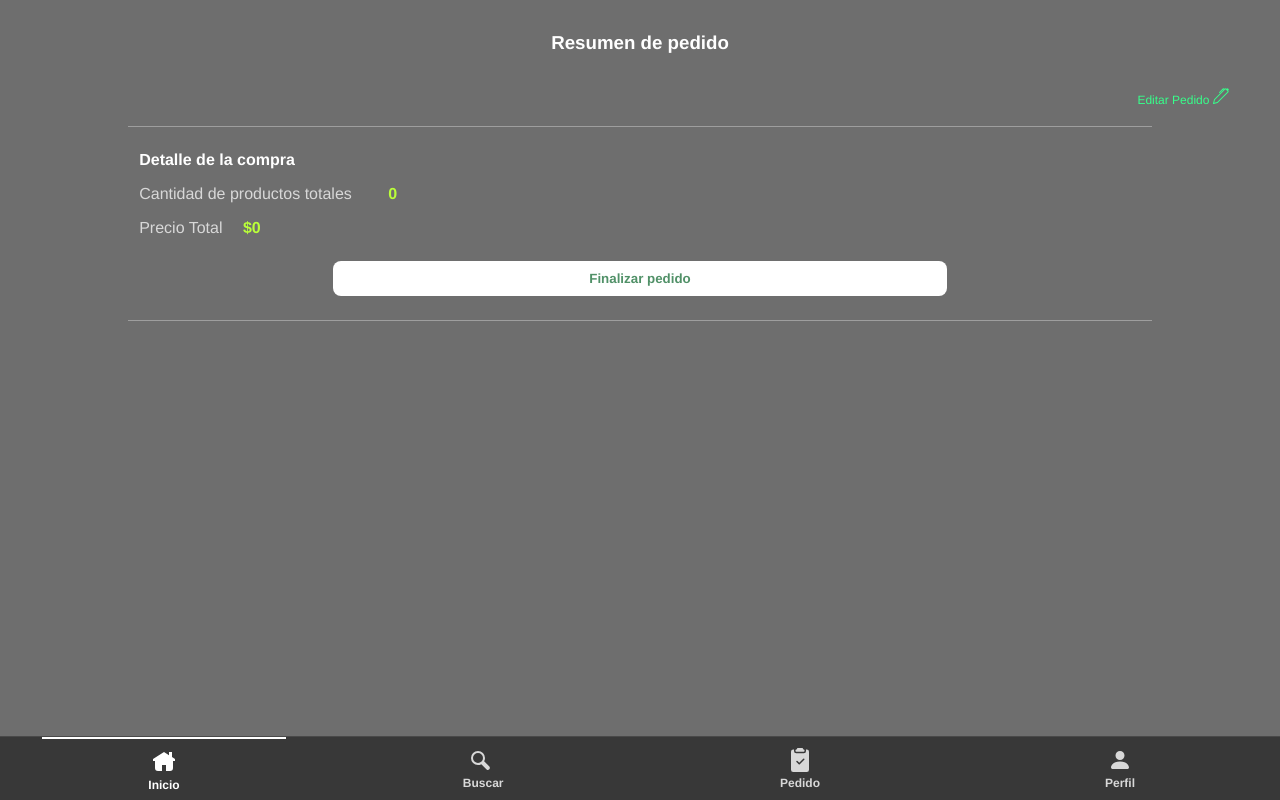
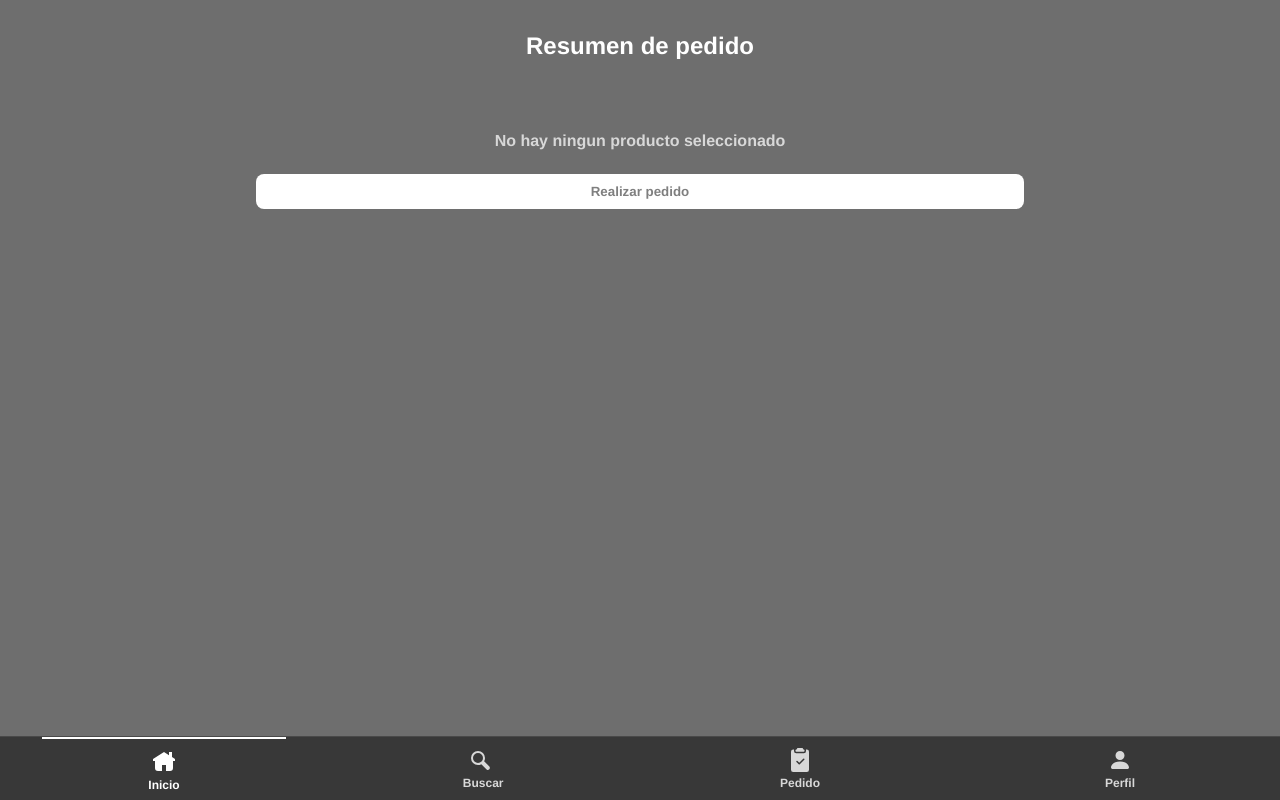
Before and after one commit to Alan-Ribeca/Mi-Pedido, a React (Vite) app: page /pedido in a window 1280 px wide. Built offline with nearby package versions, Linux system fonts and the light colour scheme.

Commit message:
agregando una alerta sino hay productos seleccionados

```diff
--- a/src/components/Home/Home.jsx
+++ b/src/components/Home/Home.jsx
@@ -1,6 +1,8 @@
 import { useContext } from "react";
 import { FuncionesContext } from "../../context/Funciones";
 import { Carrusel } from "./Carrusel";
+import { Link } from "react-router-dom";
+
 import "./home.scss";
 
 export const Home = () => {
@@ -95,7 +97,16 @@ export const Home = () => {
               </section>
             )
           )}
-          <button className={`btnFinalizarCompra ${arrayProduc.some(p => cantidad[p.id] > 0) ? "btnActivado" : ""}`}>Realizar pedido</button>
+          <Link to={"/pedido"} className="btnLink">
+            <button
+              className={`btnFinalizarCompra ${
+                arrayProduc.some((p) => cantidad[p.id] > 0) ? "btnActivado" : ""
+              }`}
+              disabled={!arrayProduc.some((p) => cantidad[p.id] > 0)}
+            >
+              Realizar pedido
+            </button>
+          </Link>
         </section>
       </section>
     </>
--- a/src/components/Home/home.scss
+++ b/src/components/Home/home.scss
@@ -182,11 +182,13 @@
       }
     }
 
+    .btnLink {
+      text-align: center;
+      margin-top: 1.5rem;
       .btnFinalizarCompra {
         width: 60%;
         height: 35px;
         margin: 0 auto;
-      margin-top: 1.5rem;
         text-align: center;
         border-radius: 8px;
         border: none;
@@ -210,3 +212,4 @@
       }
     }
   }
+}
--- a/src/components/pedido/Pedido.jsx
+++ b/src/components/pedido/Pedido.jsx
@@ -1,5 +1,6 @@
 import { useContext } from "react";
 import { FuncionesContext } from "../../context/Funciones";
+import { Link } from "react-router-dom";
 import "./pedido.scss";
 
 export const Pedido = () => {
@@ -9,7 +10,19 @@ export const Pedido = () => {
 
   return (
     <section className="listadoPedido">
-      <h3 className="titlePedido">Resumen de pedido</h3>
+      <h1 className="titlePedido">Resumen de pedido</h1>
+
+      {totalCantidad === 0 ? (
+        <>
+          <div className="containerVacio">
+            <h4 className="sinProduc">No hay ningun producto seleccionado</h4>
+            <Link to={"/"}>
+              <button className="btnFinalizarCompra">Realizar pedido</button>
+            </Link>
+          </div>
+        </>
+      ) : (
+        <>
           <p className="editar">
             Editar Pedido{" "}
             <strong className="svgEdit">
@@ -25,7 +38,6 @@ export const Pedido = () => {
               </svg>
             </strong>
           </p>
-
           {losProductos.map(
             ({ id, img, alt, nameProduc, description, cantidad, precio }) => (
               <section className="contenedorProductos" key={id}>
@@ -34,8 +46,7 @@ export const Pedido = () => {
                     <img src={img} alt={alt} />
                     <div className="infoProdc">
                       <p className="nameProd">{nameProduc}</p>
-                  <p className="description">{description}</p>{" "}
-                  {/* Corregido: cerrar llave de description */}
+                      <p className="description">{description}</p>
                       <p className="cantidadItem">
                         Cantidad: <strong className="numero">{cantidad}</strong>
                       </p>
@@ -46,7 +57,6 @@ export const Pedido = () => {
               </section>
             )
           )}
-
           <div className="detalleCompra">
             <h4 className="detalleProd">Detalle de la compra</h4>
             <p className="cantidadTotal">
@@ -54,10 +64,13 @@ export const Pedido = () => {
               <strong className="numeroTotal">{totalCantidad}</strong>
             </p>
             <p className="priceTotal">
-          Precio Total <strong className="precioNumber">${totalPrecio}</strong>
+              Precio Total{" "}
+              <strong className="precioNumber">${totalPrecio}</strong>
             </p>
             <button className="btnFinalizarCompra">Finalizar pedido</button>
           </div>
+        </>
+      )}
     </section>
   );
 };
--- a/src/components/pedido/pedido.scss
+++ b/src/components/pedido/pedido.scss
@@ -6,6 +6,30 @@
     margin-bottom: 4.5rem;
   }
 
+  .containerVacio {
+    text-align: center;
+
+    .sinProduc {
+      color: #d8d8d8;
+    }
+
+    .btnFinalizarCompra {
+      width: 60%;
+      height: 35px;
+      margin: 0 auto;
+      margin-top: 1.5rem;
+      text-align: center;
+      border-radius: 8px;
+      border: none;
+      background-color: white;
+      color: #00000080;
+      font-weight: 900;
+
+      &:hover {
+        background-color: #37ff8b8f;
+      }
+    }
+  }
   .editar {
     color: #37ff8b;
     position: absolute;
```
Lines whose indentation alone changed are shown as unchanged.
